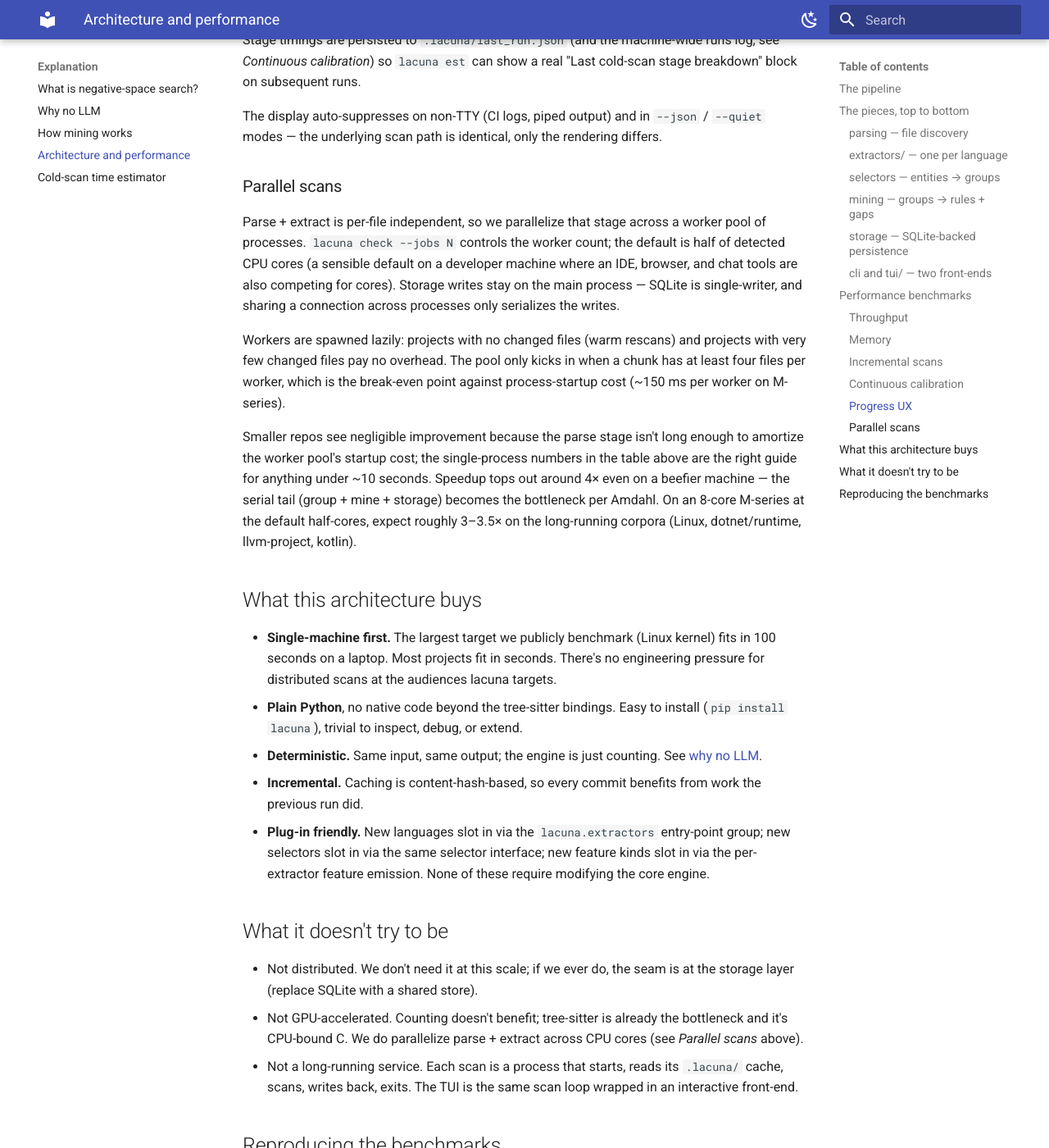
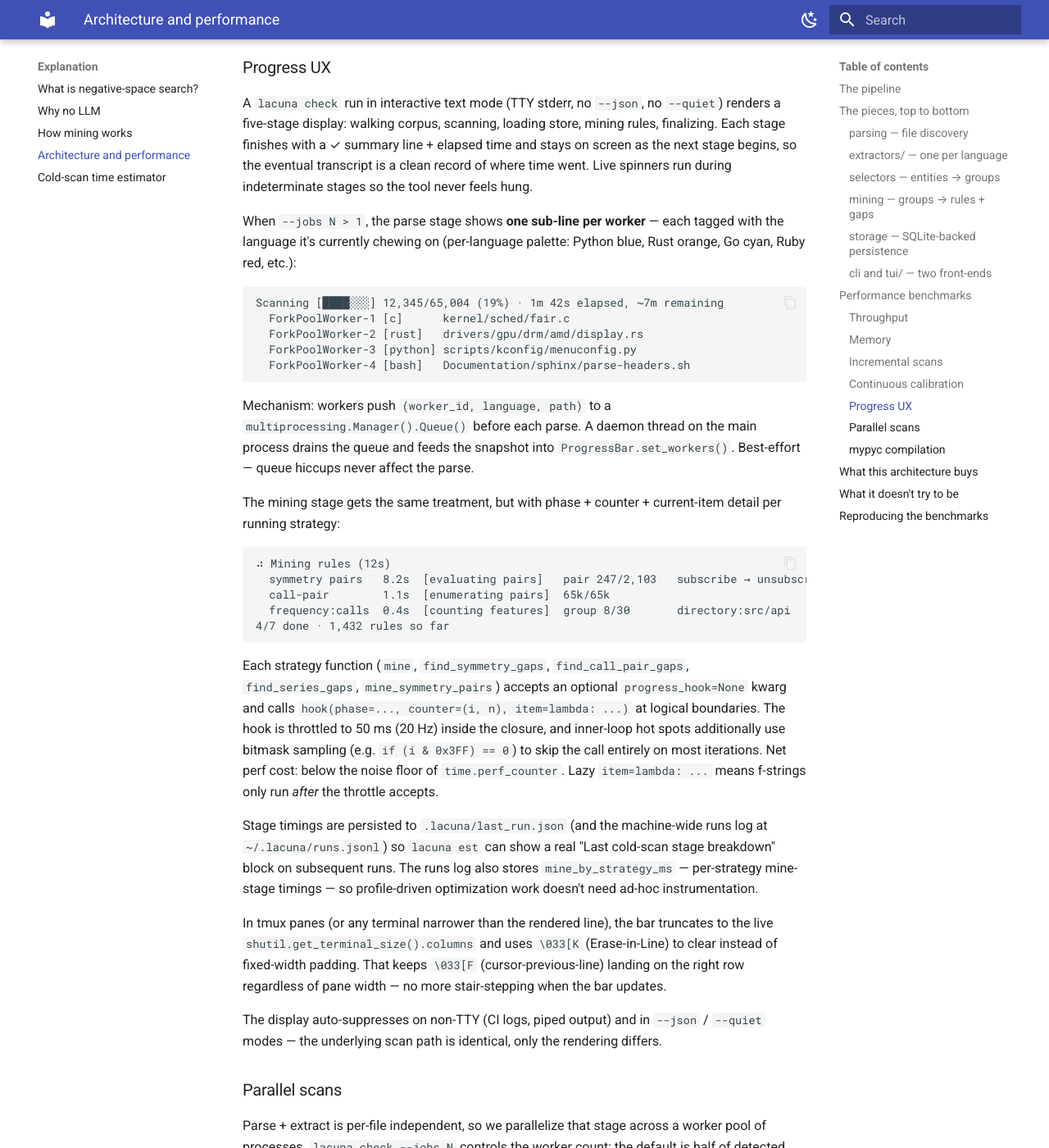
Before and after one commit to skbays03/absentia, an MkDocs documentation site: the page built from docs/explanation/architecture.md, in a window 1280 px wide and 1400 px high, scrolled down 4524 px. Shown: the whole window at 82% size. Built offline with MkDocs 1.6.1 and Material for MkDocs 9.7.7, drawn with Linux system fonts in a browser that asks for light colours; some of the changed text lies outside the part shown.

Commit message:
docs: refresh perf numbers + multi-worker / mining-progress UX
Brings the in-repo docs up to date with the 30× mining speedup
(symmetry name-index + mypyc + free-threaded cap) and the
multi-worker progress UI shipped over the last few commits.

  README.md
    Performance section: kernel hero number 96.7 s → ~18 s end-
    to-end (~11 s mining); mention the 30× mining speedup and
    the symmetry / mypyc / free-threaded layers behind it.

  docs/explanation/architecture.md
    Updated kernel headline; new Progress UX coverage of multi-
    worker sub-lines (parse + mining), the per-language palette,
    the throttled progress_hook + bitmask sampling, runs.jsonl
    mine_by_strategy_ms, and the tmux wrap fix; new mypyc
    compilation subsection; expanded parallel-scans note to
    cover ThreadPool worker cap + free-threaded Python detection.

  docs/index.md
    Kernel timing in the architecture-doc link.

  CHANGELOG.md
    Entry for the mining-progress detail (phase + counter +
    current_item, throttled hook).

Authored-by: Shawn Bays <shawnbays2003@gmail.com>
Co-Authored-By: Claude Opus 4.7 (1M context) <noreply@anthropic.com>

````diff
--- a/docs/explanation/architecture.md
+++ b/docs/explanation/architecture.md
@@ -98,11 +98,22 @@ below.
 | Lua | [nvim-lua/plenary.nvim](https://github.com/nvim-lua/plenary.nvim) | 372 | 11 | 1 | 0.05s |
 | Bash | [Bash-it/bash-it](https://github.com/Bash-it/bash-it) | 861 | 41 | 10 | 0.08s |
 
-**Headline number: lacuna scans the entire Linux kernel — 666,574
-entities across ~30 million lines of C — in 96.7 seconds.** A warm
-re-scan of any of these completes in milliseconds (incremental cache
-covers unchanged files, which is most of them on any normal
-commit).
+**Headline number: lacuna scans the entire Linux kernel — 65,004
+files / 686,923 entities across ~30 million lines of C — in ~18
+seconds end-to-end on an M-series MacBook with default
+parallelism.** Mining alone is ~11 seconds; parse is ~7 seconds.
+A warm re-scan completes in milliseconds (incremental cache covers
+unchanged files, which is most of them on any normal commit).
+
+The mining stage was the long pole at one point — ~5 minutes on the
+kernel — because ``find_symmetry_gaps`` was scanning every entity
+once per pair (O(P×N) per-pair-per-entity work). Replacing that
+with a per-scope ``{name → [entities]}`` index, plus mypyc
+compilation of ``mining.py`` and ``symmetry.py`` to native C
+extensions, cut mining wall-clock to ~11 seconds on the same
+corpus — a ~30× speedup, gap counts byte-identical. See the
+*Mining stage* subsection below for the architecture seam this
+exploits.
 
 Numbers above are M-series specific. To know what your hardware
 does, run `lacuna est` from any project directory — it walks the
@@ -185,10 +196,61 @@ screen as the next stage begins, so the eventual transcript is a
 clean record of where time went. Live spinners run during
 indeterminate stages so the tool never feels hung.
 
+When `--jobs N > 1`, the parse stage shows **one sub-line per
+worker** — each tagged with the language it's currently chewing on
+(per-language palette: Python blue, Rust orange, Go cyan, Ruby red,
+etc.):
+
+```
+Scanning [████░░░] 12,345/65,004 (19%) · 1m 42s elapsed, ~7m remaining
+  ForkPoolWorker-1 [c]      kernel/sched/fair.c
+  ForkPoolWorker-2 [rust]   drivers/gpu/drm/amd/display.rs
+  ForkPoolWorker-3 [python] scripts/kconfig/menuconfig.py
+  ForkPoolWorker-4 [bash]   Documentation/sphinx/parse-headers.sh
+```
+
+Mechanism: workers push `(worker_id, language, path)` to a
+`multiprocessing.Manager().Queue()` before each parse. A daemon
+thread on the main process drains the queue and feeds the snapshot
+into `ProgressBar.set_workers()`. Best-effort — queue hiccups
+never affect the parse.
+
+The mining stage gets the same treatment, but with phase + counter
++ current-item detail per running strategy:
+
+```
+⠴ Mining rules (12s)
+  symmetry pairs   8.2s  [evaluating pairs]   pair 247/2,103   subscribe → unsubscribe
+  call-pair        1.1s  [enumerating pairs]  65k/65k
+  frequency:calls  0.4s  [counting features]  group 8/30       directory:src/api
+4/7 done · 1,432 rules so far
+```
+
+Each strategy function (`mine`, `find_symmetry_gaps`,
+`find_call_pair_gaps`, `find_series_gaps`, `mine_symmetry_pairs`)
+accepts an optional `progress_hook=None` kwarg and calls
+`hook(phase=..., counter=(i, n), item=lambda: ...)` at logical
+boundaries. The hook is throttled to 50 ms (20 Hz) inside the
+closure, and inner-loop hot spots additionally use bitmask sampling
+(e.g. `if (i & 0x3FF) == 0`) to skip the call entirely on most
+iterations. Net perf cost: below the noise floor of
+`time.perf_counter`. Lazy `item=lambda: ...` means f-strings only
+run *after* the throttle accepts.
+
 Stage timings are persisted to `.lacuna/last_run.json` (and the
-machine-wide runs log, see *Continuous calibration*) so
+machine-wide runs log at `~/.lacuna/runs.jsonl`) so
 `lacuna est` can show a real "Last cold-scan stage breakdown"
-block on subsequent runs.
+block on subsequent runs. The runs log also stores
+`mine_by_strategy_ms` — per-strategy mine-stage timings — so
+profile-driven optimization work doesn't need ad-hoc
+instrumentation.
+
+In tmux panes (or any terminal narrower than the rendered line),
+the bar truncates to the live `shutil.get_terminal_size().columns`
+and uses `\033[K` (Erase-in-Line) to clear instead of fixed-width
+padding. That keeps `\033[F` (cursor-previous-line) landing on the
+right row regardless of pane width — no more stair-stepping when
+the bar updates.
 
 The display auto-suppresses on non-TTY (CI logs, piped output) and
 in `--json` / `--quiet` modes — the underlying scan path is
@@ -213,11 +275,41 @@ worker, which is the break-even point against process-startup cost
 Smaller repos see negligible improvement because the parse stage
 isn't long enough to amortize the worker pool's startup cost; the
 single-process numbers in the table above are the right guide for
-anything under ~10 seconds. Speedup tops out around 4× even on a
-beefier machine — the serial tail (group + mine + storage) becomes
-the bottleneck per Amdahl. On an 8-core M-series at the default
-half-cores, expect roughly 3–3.5× on the long-running corpora
-(Linux, dotnet/runtime, llvm-project, kotlin).
+anything under ~10 seconds.
+
+The mining stage runs its seven strategies in parallel via
+`ThreadPoolExecutor`. With the GIL the thread cap is 4 (Amdahl's
+parallel fraction plateaus there); on a free-threaded Python
+build (3.13t / 3.14t, PEP 703) `mining_worker_cap()` lifts the
+cap to 7 so each strategy can saturate its own core. Detection is
+a single `sys.flags.gil == 0` check — opportunistic and
+backward-compatible. (Caveat: most C-extension wheels, including
+tree-sitter, don't ship a no-GIL ABI as of early 2026, so this
+path can't actually fire on a typical install yet — it's wired up
+and waiting for the ecosystem.)
+
+### mypyc compilation
+
+`mining.py` and `symmetry.py` are mypyc-compiled to native C
+extensions at wheel-build time. No source changes were required —
+mypyc accepted both modules as-is. The build hook is in
+`pyproject.toml`:
+
+```toml
+[tool.hatch.build.targets.wheel.hooks.mypyc]
+dependencies = ["hatch-mypyc"]
+include = [
+    "src/lacuna/mining.py",
+    "src/lacuna/symmetry.py",
+]
+```
+
+Wheels are platform-specific (`cp313` / `cp314` × Linux x86_64 /
+arm64, macOS x86_64 / arm64, Windows AMD64) — published per
+release by `.github/workflows/wheels.yml` (cibuildwheel). Users
+who install from sdist (or on a platform we don't build for) get
+the pure-Python source as a fallback; output is identical, only
+the headline mining speedup is missing.
 
 ## What this architecture buys
 
````
Also changed, not shown: CHANGELOG.md (+11 -0 lines), README.md (+20 -6 lines), docs/index.md (+1 -1 lines).
